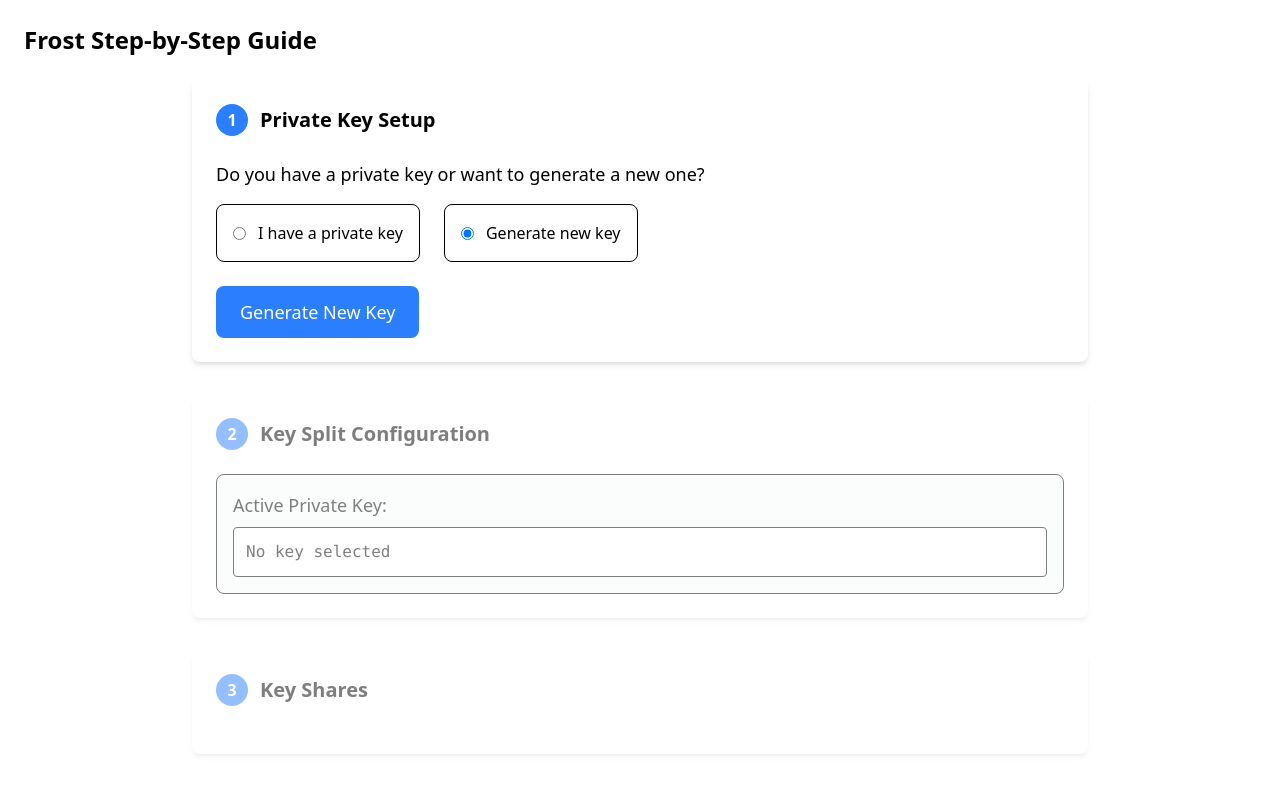
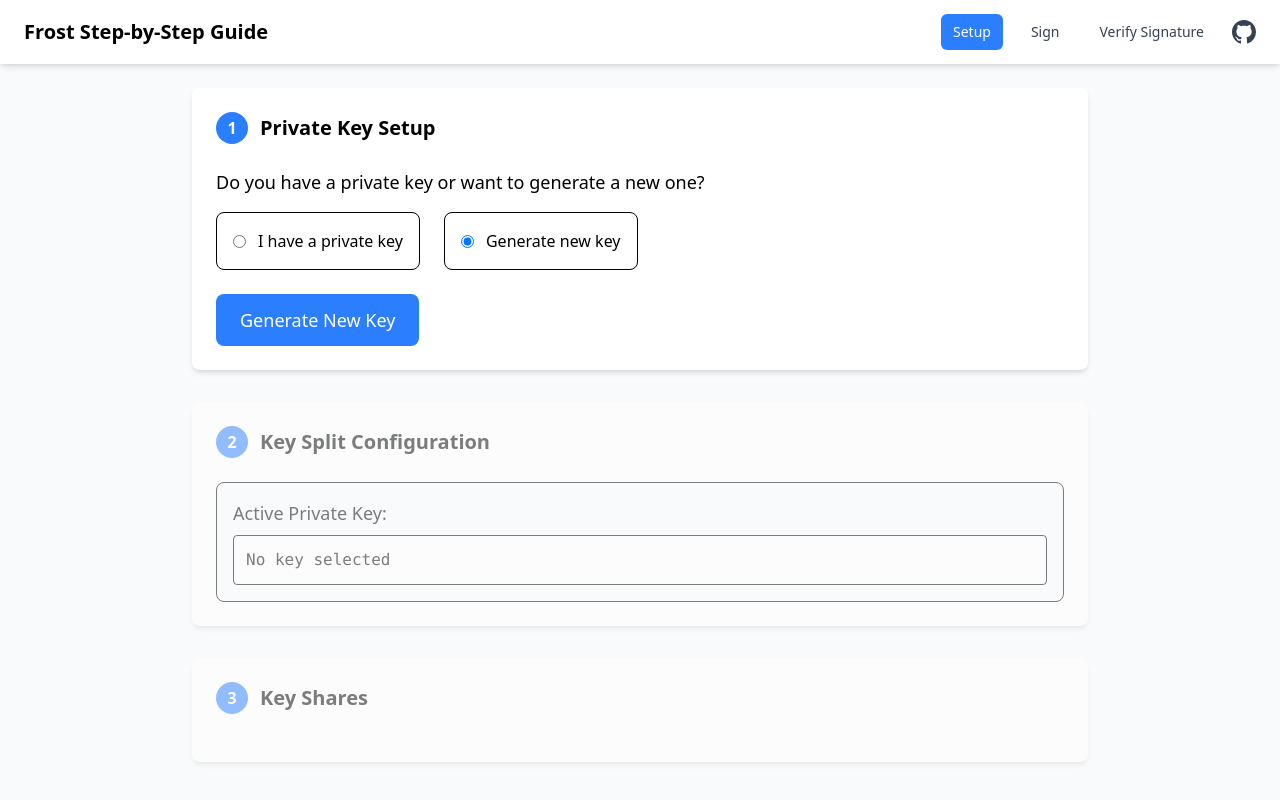
Before and after one commit to PumpkinSeed/frost-playground, a SvelteKit app in the folder frontend/: page / in a window 1280 px wide. Built offline with nearby package versions, Linux system fonts and the light colour scheme.

Commit message:
Add header

```diff
--- /dev/null
+++ b/frontend/src/lib/components/Navigation.svelte
@@ -0,0 +1,55 @@
+<script lang="ts">
+    interface MenuItem {
+        text: string;
+        href: string;
+        active?: boolean;
+    }
+
+    const menuItems: MenuItem[] = [
+        { text: 'Setup', href: '/', active: true },
+        { text: 'Sign', href: '/sign' },
+        { text: 'Verify Signature', href: '/verify' }
+    ];
+</script>
+
+<nav class="bg-white shadow-md">
+    <div class="container mx-auto px-6">
+        <div class="flex items-center justify-between h-16">
+            <div class="flex-shrink-0">
+                <span class="text-xl font-bold">Frost Step-by-Step Guide</span>
+            </div>
+
+            <div class="flex items-center space-x-4">
+                <div class="hidden md:block">
+                    <div class="flex space-x-4">
+                        {#each menuItems as item}
+                            <a
+                                href={item.href}
+                                class="px-3 py-2 rounded-md text-sm font-medium {item.active
+                                    ? 'bg-blue-500 text-white'
+                                    : 'text-gray-700 hover:bg-gray-100'}"
+                            >
+                                {item.text}
+                            </a>
+                        {/each}
+                    </div>
+                </div>
+
+                <a
+                    href="https://github.com/PumpkinSeed/frost-playground"
+                    target="_blank"
+                    rel="noopener noreferrer"
+                    class="text-gray-700 hover:text-gray-900 transition-colors"
+                    aria-label="GitHub Repository"
+                >
+                    <svg
+                        viewBox="0 0 24 24"
+                        class="w-6 h-6 fill-current"
+                    >
+                        <path d="M12 0C5.37 0 0 5.37 0 12c0 5.31 3.435 9.795 8.205 11.385.6.105.825-.255.825-.57 0-.285-.015-1.23-.015-2.235-3.015.555-3.795-.735-4.035-1.41-.135-.345-.72-1.41-1.23-1.695-.42-.225-1.02-.78-.015-.795.945-.015 1.62.87 1.845 1.23 1.08 1.815 2.805 1.305 3.495.99.105-.78.42-1.305.765-1.605-2.67-.3-5.46-1.335-5.46-5.925 0-1.305.465-2.385 1.23-3.225-.12-.3-.54-1.53.12-3.18 0 0 1.005-.315 3.3 1.23.96-.27 1.98-.405 3-.405s2.04.135 3 .405c2.295-1.56 3.3-1.23 3.3-1.23.66 1.65.24 2.88.12 3.18.765.84 1.23 1.905 1.23 3.225 0 4.605-2.805 5.625-5.475 5.925.435.375.81 1.095.81 2.22 0 1.605-.015 2.895-.015 3.3 0 .315.225.69.825.57A12.02 12.02 0 0024 12c0-6.63-5.37-12-12-12z"/>
+                    </svg>
+                </a>
+            </div>
+        </div>
+    </div>
+</nav>
--- a/frontend/src/routes/+layout.svelte
+++ b/frontend/src/routes/+layout.svelte
@@ -1,5 +1,9 @@
 <script lang="ts">
 	import '../app.css';
+	import Navigation from '$lib/components/Navigation.svelte';
 </script>
 
-<slot />
+<div class="min-h-screen bg-gray-50">
+	<Navigation />
+	<slot />
+</div>
--- a/frontend/src/routes/+page.svelte
+++ b/frontend/src/routes/+page.svelte
@@ -92,8 +92,6 @@
 </script>
 
 <main class="container mx-auto p-6">
-    <h1 class="text-2xl font-bold mb-6">Frost Step-by-Step Guide</h1>
-
     <!-- Step 1 -->
     <section class="bg-white shadow-md rounded-lg p-6 max-w-4xl mx-auto mb-8">
         <StepIndicator number={1} title="Private Key Setup" />
```
